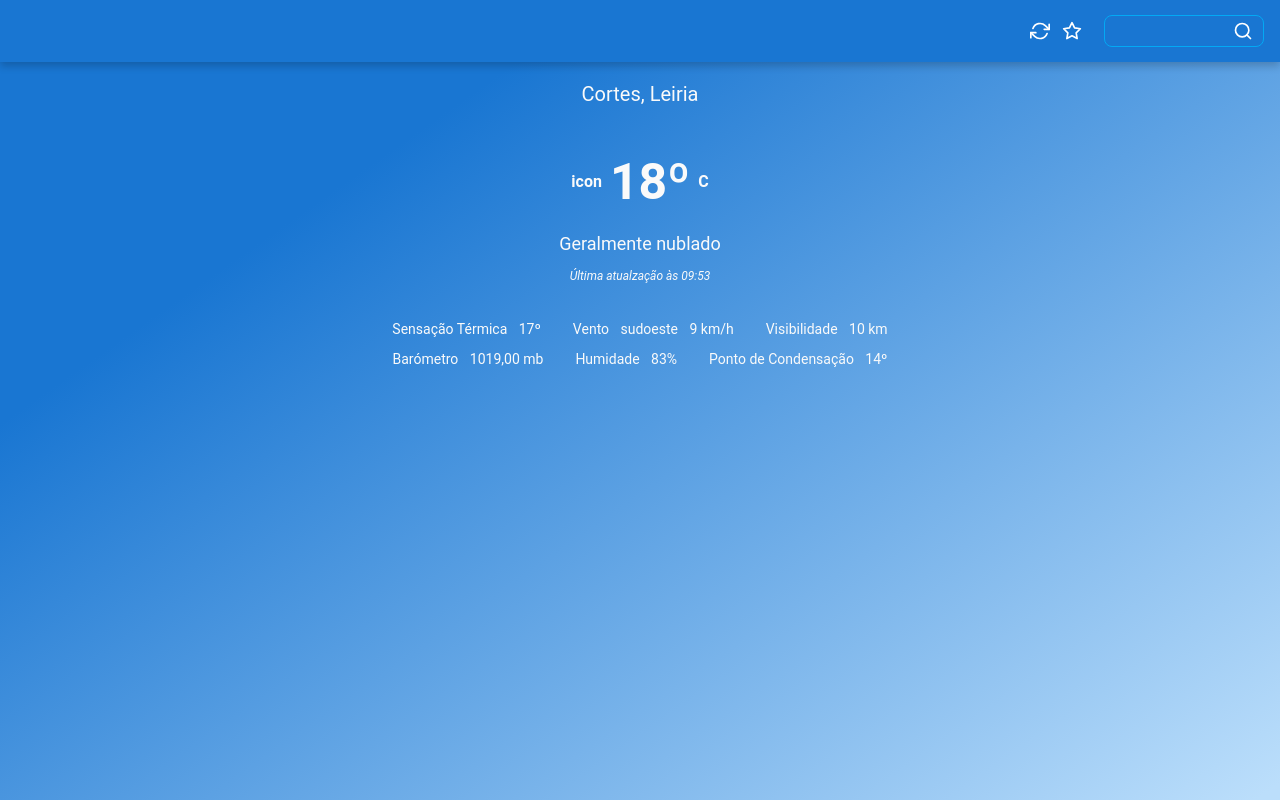
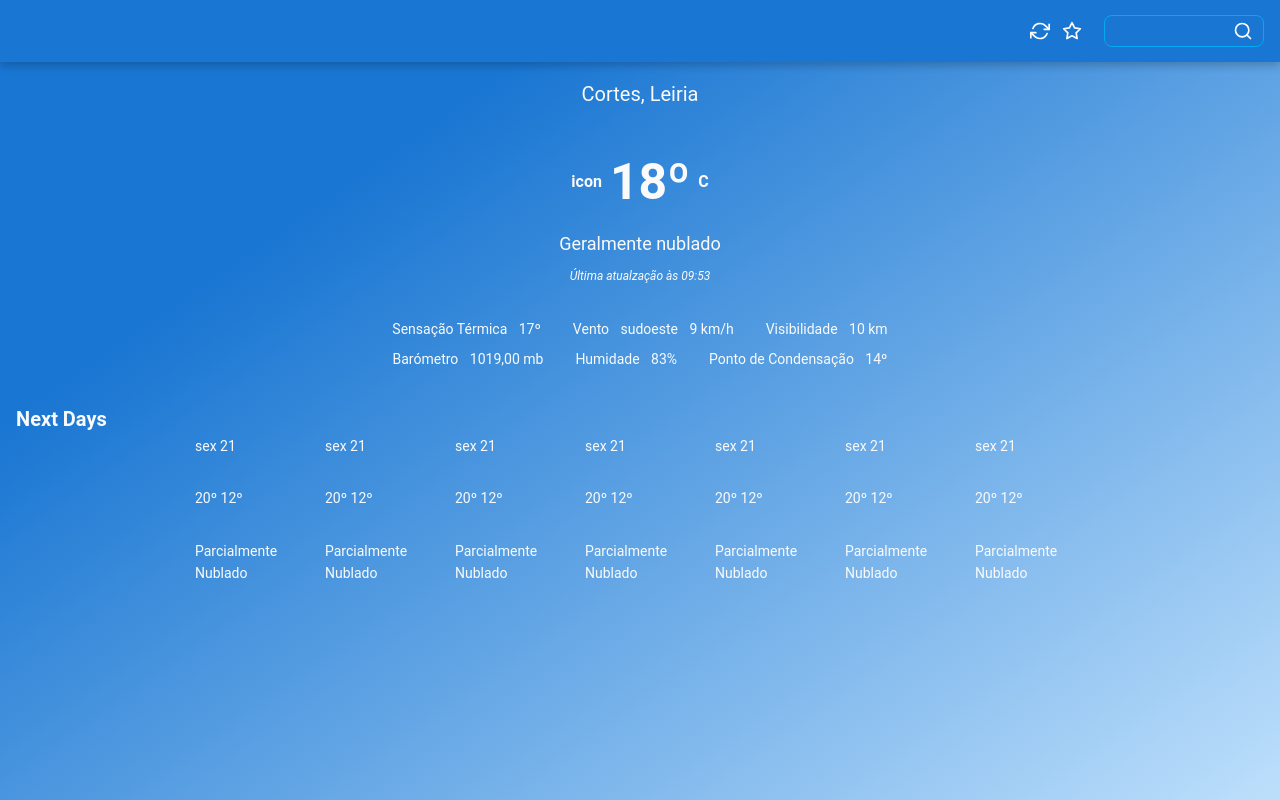
Before and after one commit to mourabraz/weather-app, a React (Create React App) app: page / in a window 1280 px wide. Built offline with nearby package versions, Linux system fonts and the light colour scheme.

Commit message:
add ShowNextDays page

```diff
--- a/src/App.tsx
+++ b/src/App.tsx
@@ -1,15 +1,16 @@
 import React from 'react';
 
+import GlobalStyle from './styles/global';
 import { Default } from './pages/_layouts/Default';
 import { Home } from './pages/Home';
-
-import GlobalStyle from './styles/global';
+import { ShowNextDays } from './pages/ShowNextDays';
 
 export const App: React.FC = () => {
   return (
     <>
       <Default>
         <Home />
+        <ShowNextDays />
       </Default>
       <GlobalStyle />
     </>
--- /dev/null
+++ b/src/pages/ShowNextDays/components/Item/index.tsx
@@ -0,0 +1,15 @@
+import React from 'react';
+
+import { Container } from './styles';
+
+export const Item: React.FC = () => {
+  return (
+    <Container>
+      <p>sex 21</p>
+      <p>
+        20º <span>12º</span>
+      </p>
+      <p>Parcialmente Nublado</p>
+    </Container>
+  );
+};
--- /dev/null
+++ b/src/pages/ShowNextDays/components/Item/styles.ts
@@ -0,0 +1,12 @@
+import styled from 'styled-components';
+
+export const Container = styled.div`
+  display: flex;
+  flex-direction: column;
+  justify-content: space-between;
+  width: 110px;
+  height: 150px;
+  & + div {
+    margin-left: 20px;
+  }
+`;
--- /dev/null
+++ b/src/pages/ShowNextDays/components/List/index.tsx
@@ -0,0 +1,19 @@
+import React from 'react';
+
+import { Item } from '../Item';
+
+import { Container } from './styles';
+
+export const List: React.FC = () => {
+  return (
+    <Container>
+      <Item />
+      <Item />
+      <Item />
+      <Item />
+      <Item />
+      <Item />
+      <Item />
+    </Container>
+  );
+};
--- /dev/null
+++ b/src/pages/ShowNextDays/components/List/styles.ts
@@ -0,0 +1,5 @@
+import styled from 'styled-components';
+
+export const Container = styled.div`
+  display: flex;
+`;
--- /dev/null
+++ b/src/pages/ShowNextDays/index.tsx
@@ -0,0 +1,16 @@
+import React from 'react';
+
+import { List } from './components/List';
+
+import { Container, Content } from './styles';
+
+export const ShowNextDays: React.FC = () => {
+  return (
+    <Container>
+      <h1>Next Days</h1>
+      <Content>
+        <List />
+      </Content>
+    </Container>
+  );
+};
--- /dev/null
+++ b/src/pages/ShowNextDays/styles.ts
@@ -0,0 +1,14 @@
+import styled from 'styled-components';
+import { Colors } from '../../styles/colors';
+
+export const Container = styled.section`
+  display: flex;
+  flex-direction: column;
+  color: ${Colors.primaryText};
+`;
+
+export const Content = styled.div`
+  display: flex;
+  align-self: center;
+  align-items: center;
+`;
--- a/src/pages/_layouts/Default/styles.ts
+++ b/src/pages/_layouts/Default/styles.ts
@@ -12,4 +12,8 @@ export const Content = styled.main`
   padding: 16px;
   display: flex;
   flex-direction: column;
+
+  section + section {
+    margin-top: 32px;
+  }
 `;
```
